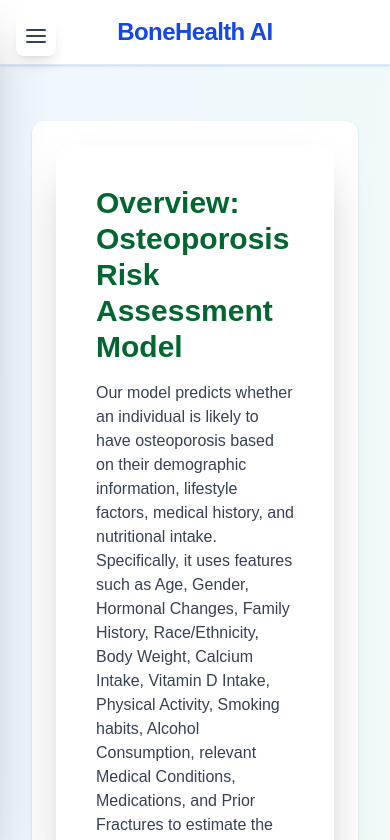
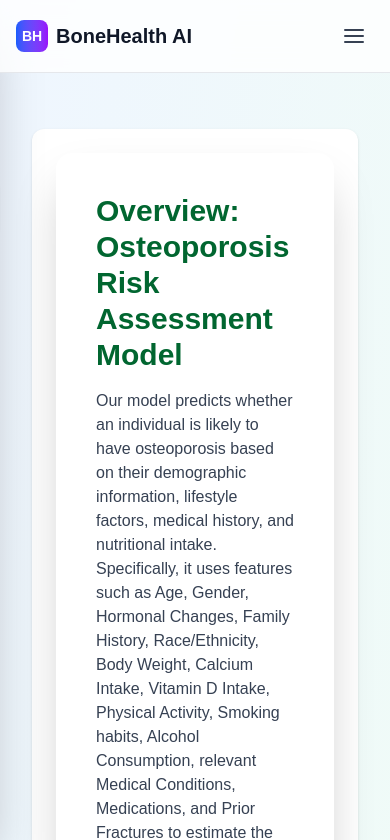
Before and after one commit to omondi-alex/bonehealth_ai, a Next.js app: page /dashboard in a window 390 px wide. Shown: the top 840 px of the page. Built offline with nearby package versions, Linux system fonts and the light colour scheme.

Commit message:
Fixed - Responsivness

```diff
--- a/app/components/dashboard/PatientView.tsx
+++ b/app/components/dashboard/PatientView.tsx
@@ -39,20 +39,20 @@ export default function PatientView() {
   }
 
   return (
-    <div className="space-y-8 max-w-3xl mx-auto bg-white bg-opacity-95 rounded-2xl shadow-2xl p-10">
+    <div className="space-y-8 max-w-3xl w-full mx-auto bg-white bg-opacity-95 rounded-2xl shadow-2xl p-4 sm:p-8 md:p-10 overflow-x-auto">
       <h1 className="text-2xl md:text-3xl font-bold mb-6 text-gray-900">Patient View: Your Osteoporosis Risk</h1>
       {riskPercent !== null && (
-        <div className="bg-blue-50 rounded-xl p-8 flex flex-col items-center shadow mb-4">
+        <div className="bg-blue-50 rounded-xl p-4 sm:p-6 md:p-8 flex flex-col items-center shadow mb-4 w-full">
           <div className="text-lg font-semibold text-blue-800 mb-2">Understand Your Estimated Risk</div>
           <div className={`text-6xl font-extrabold mb-2 ${riskColor}`}>{riskPercent}%</div>
           <div className={`text-xl font-bold mb-4 ${riskColor}`}>{riskLabel}</div>
-          <div className="w-full max-w-lg h-3 bg-gray-200 rounded-full overflow-hidden mb-2">
+          <div className="w-full max-w-xs sm:max-w-md md:max-w-lg h-3 bg-gray-200 rounded-full overflow-hidden mb-2">
             <div className={`${barColor} h-3 rounded-full`} style={{ width: `${riskPercent}%` }} />
           </div>
         </div>
       )}
       {riskPercent !== null && (
-        <div className="bg-white rounded-xl border border-gray-200 p-6 shadow">
+        <div className="bg-white rounded-xl border border-gray-200 p-4 sm:p-6 shadow w-full">
           <h2 className="text-lg font-bold mb-2 text-gray-900">What Does This Mean For You?</h2>
           <p className="mb-4 text-gray-800">
             Based on your information, our model estimates your likelihood of having osteoporosis. A score of <span className="font-bold">{riskPercent}%</span> means there's an estimated {riskPercent}% chance you might have osteoporosis. This is an estimate to help you and your doctor. It's not a diagnosis.
@@ -74,7 +74,7 @@ export default function PatientView() {
         </div>
       )}
       {riskPercent !== null && (
-        <div className="bg-red-50 border border-red-200 rounded-xl p-6 shadow">
+        <div className="bg-red-50 border border-red-200 rounded-xl p-4 sm:p-6 shadow w-full">
           <div className="font-bold text-lg text-red-700 mb-2">Important Disclaimer</div>
           <div className="mb-2 text-red-700 font-semibold">
             This tool provides an estimated risk only and is not a substitute for professional medical advice, diagnosis, or treatment.
--- a/app/dashboard/DashboardLayout.tsx
+++ b/app/dashboard/DashboardLayout.tsx
@@ -35,28 +35,8 @@ export default function DashboardLayout({ children, activeTab, setActiveTab }: {
 
   return (
     <div className="min-h-screen flex bg-gradient-to-br from-blue-50 to-green-50">
-      {/* Mobile Menu Button */}
-      <button
-        onClick={toggleSidebar}
-        className="md:hidden fixed top-4 left-4 z-50 p-2 bg-white rounded-lg shadow-lg hover:bg-gray-50 transition-colors"
-      >
-        {isSidebarOpen ? (
-          <FiX className="w-6 h-6 text-gray-700" />
-        ) : (
-          <FiMenu className="w-6 h-6 text-gray-700" />
-        )}
-      </button>
-
-      {/* Mobile Overlay */}
-      {isSidebarOpen && (
-        <div
-          className="md:hidden fixed inset-0 bg-black bg-opacity-50 z-40"
-          onClick={() => setIsSidebarOpen(false)}
-        />
-      )}
-
-      {/* Sidebar */}
-      <aside className={`fixed md:static inset-y-0 left-0 z-40 w-64 bg-white bg-opacity-95 border-r border-blue-100 flex flex-col items-center py-8 shadow-2xl transform transition-transform duration-300 ease-in-out ${
+      {/* Sidebar (unchanged, but z-50 for topmost) */}
+      <aside className={`fixed md:static inset-y-0 left-0 z-50 w-64 bg-white bg-opacity-95 border-r border-blue-100 flex flex-col items-center py-8 shadow-2xl transform transition-transform duration-300 ease-in-out ${
         isSidebarOpen ? 'translate-x-0' : '-translate-x-full md:translate-x-0'
       }`}>
         <div className="mb-10 flex flex-col items-center">
@@ -87,12 +67,40 @@ export default function DashboardLayout({ children, activeTab, setActiveTab }: {
 
       {/* Main Content */}
       <main className="flex-1 flex flex-col min-h-screen bg-gradient-to-br from-blue-50 to-green-50 md:ml-0">
-        {/* Mobile Header */}
-        <div className="md:hidden bg-white bg-opacity-95 border-b border-blue-100 px-4 py-4 shadow-sm">
-          <div className="flex items-center justify-center">
-            <div className="text-2xl font-extrabold text-blue-700 tracking-tight">BoneHealth AI</div>
+        {/* Mobile Navbar (matches landing page) */}
+        <nav className="md:hidden w-full bg-white/80 backdrop-blur-md border-b border-gray-200 sticky top-0 z-50">
+          <div className="max-w-7xl mx-auto px-4 sm:px-6 lg:px-8">
+            <div className="flex justify-between items-center py-4">
+              <div className="flex items-center space-x-2">
+                <div className="w-8 h-8 bg-gradient-to-r from-blue-600 to-purple-600 rounded-lg flex items-center justify-center">
+                  <span className="text-white font-bold text-sm">BH</span>
+                </div>
+                <span className="font-bold text-xl text-gray-900">BoneHealth AI</span>
+              </div>
+              {/* Mobile Menu Button on the right */}
+              <button
+                onClick={toggleSidebar}
+                className="md:hidden p-2 rounded-lg hover:bg-gray-100 transition-colors"
+                aria-label="Toggle menu"
+              >
+                {isSidebarOpen ? (
+                  <FiX className="w-6 h-6 text-gray-700" />
+                ) : (
+                  <FiMenu className="w-6 h-6 text-gray-700" />
+                )}
+              </button>
+            </div>
           </div>
-        </div>
+        </nav>
+        {/* Mobile Overlay (z-40, below sidebar) */}
+        {isSidebarOpen && (
+          <div
+            className="md:hidden fixed inset-0 bg-black bg-opacity-50 z-40"
+            onClick={() => setIsSidebarOpen(false)}
+          />
+        )}
+        {/* Remove old mobile header */}
+        {/* {children} */}
         {children}
       </main>
     </div>
```
